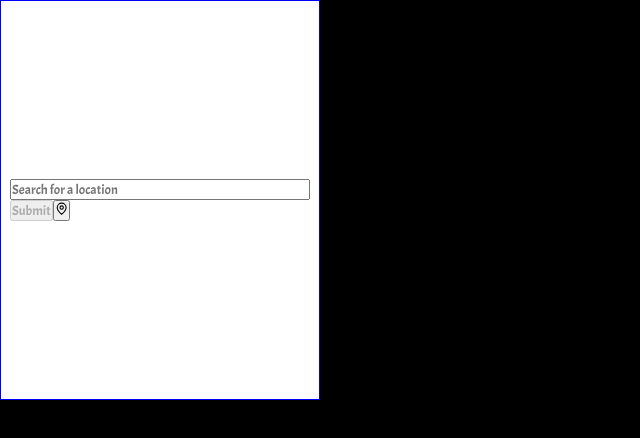
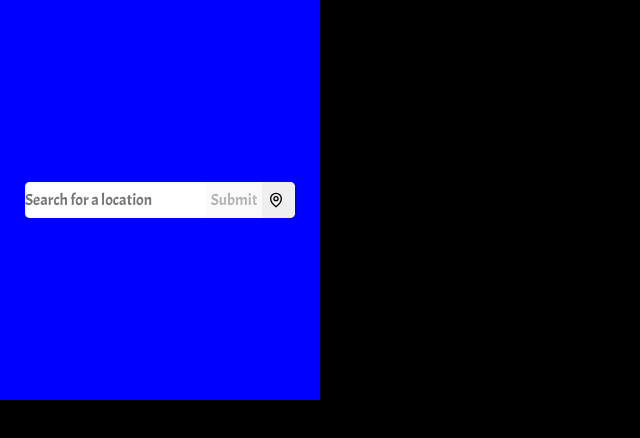
Before and after one commit to rturner1989/React-Weather-App, a React (Create React App) app: page / in a window 1280 px wide. Shown: the top 438 px of the page, without its empty margins (0-640 px from the left). Built offline with nearby package versions, Linux system fonts and the light colour scheme.

Commit message:
CSS Update
- searchbar styling

```diff
--- a/package.json
+++ b/package.json
@@ -7,10 +7,8 @@
         "@testing-library/jest-dom": "^5.14.1",
         "@testing-library/react": "^11.2.7",
         "@testing-library/user-event": "^12.8.3",
-        "bootstrap": "^5.1.0",
         "moment": "^2.29.1",
         "react": "^17.0.2",
-        "react-bootstrap": "^1.6.1",
         "react-dom": "^17.0.2",
         "react-icons": "^4.2.0",
         "react-scripts": "4.0.3",
--- a/src/App.js
+++ b/src/App.js
@@ -2,6 +2,7 @@ import React from "react";
 import CardContainer from "./components/CardContainer";
 import SearchMenu from "./components/SearchMenu";
 import DailyForecastContainer from "./components/DailyForecastContainer";
+import "bootstrap/dist/css/bootstrap.min.css";
 
 const App = () => {
     return (
--- a/src/components/SearchMenu.js
+++ b/src/components/SearchMenu.js
@@ -7,18 +7,18 @@ const SearchMenu = () => {
     const [cityName, setCityName] = useState("");
 
     return (
-        <div id="location-searchbar">
-            <form className="location-bar">
+        <form id="location-searchbar">
+            <div className="location-bar">
                 <input
                     id="location-input"
                     type="text"
                     value={cityName}
                     placeholder="Search for a location"
+                    aria-label="location search menu with two buttons"
                     onChange={(e) => {
                         setCityName(e.target.value);
                     }}
                 />
-                <div>
                 <button
                     id="search-btn"
                     type="submit"
@@ -27,6 +27,7 @@ const SearchMenu = () => {
                         getCityData(cityName);
                         setCityName("");
                     }}
+                    variant="light"
                     disabled={cityName === "" ? true : false}
                 >
                     Submit
@@ -38,12 +39,12 @@ const SearchMenu = () => {
                         e.preventDefault();
                         getLongLatData();
                     }}
+                    variant="light"
                 >
                     <GrLocation aria-hidden={true} focusable={false} />
                 </button>
             </div>
         </form>
-        </div>
     );
 };
 
--- a/src/index.css
+++ b/src/index.css
@@ -12,6 +12,7 @@
 * {
     padding: 0;
     margin: 0;
+    line-height: normal;
     box-sizing: border-box;
     font-family: "Acme", sans-serif;
 }
@@ -38,18 +39,45 @@
 /* Search Function */
 #location-searchbar {
     display: flex;
-    flex-direction: row;
     justify-content: center;
     align-items: center;
     width: 100%;
     height: 100%;
-    border: blue solid 1px;
+    background-color: blue;
+    padding: 10px;
 }
-#location-bar {
-    width: 100%;
+.location-bar {
+    display: flex;
+    flex-direction: row;
+    width: 90%;
+    height: 2.2em;
+    background-color: white;
+    border-radius: 5px;
 }
 #location-input {
-    width: 300px;
+    flex-grow: 5;
+    height: 100%;
+    border: none;
+    border-bottom-right-radius: 0;
+    border-top-right-radius: 0;
+    border-bottom-left-radius: 5px;
+    border-top-left-radius: 5px;
+}
+#search-btn {
+    flex-grow: 1;
+    border: none;
+}
+#current-location-btn {
+    border: none;
+    border-bottom-right-radius: 5px;
+    border-top-right-radius: 5px;
+    width: 33px;
+    padding: 6px 6px 6px 6px;
+}
+#current-location-btn svg {
+    display: block;
+    padding: 0;
+    margin: 0;
 }
 
 /* Search/Location Weather Card */
```
Also changed, not shown: 1 other file (tests, documents, lock files or other folders). Lines whose indentation alone changed are shown as unchanged.
